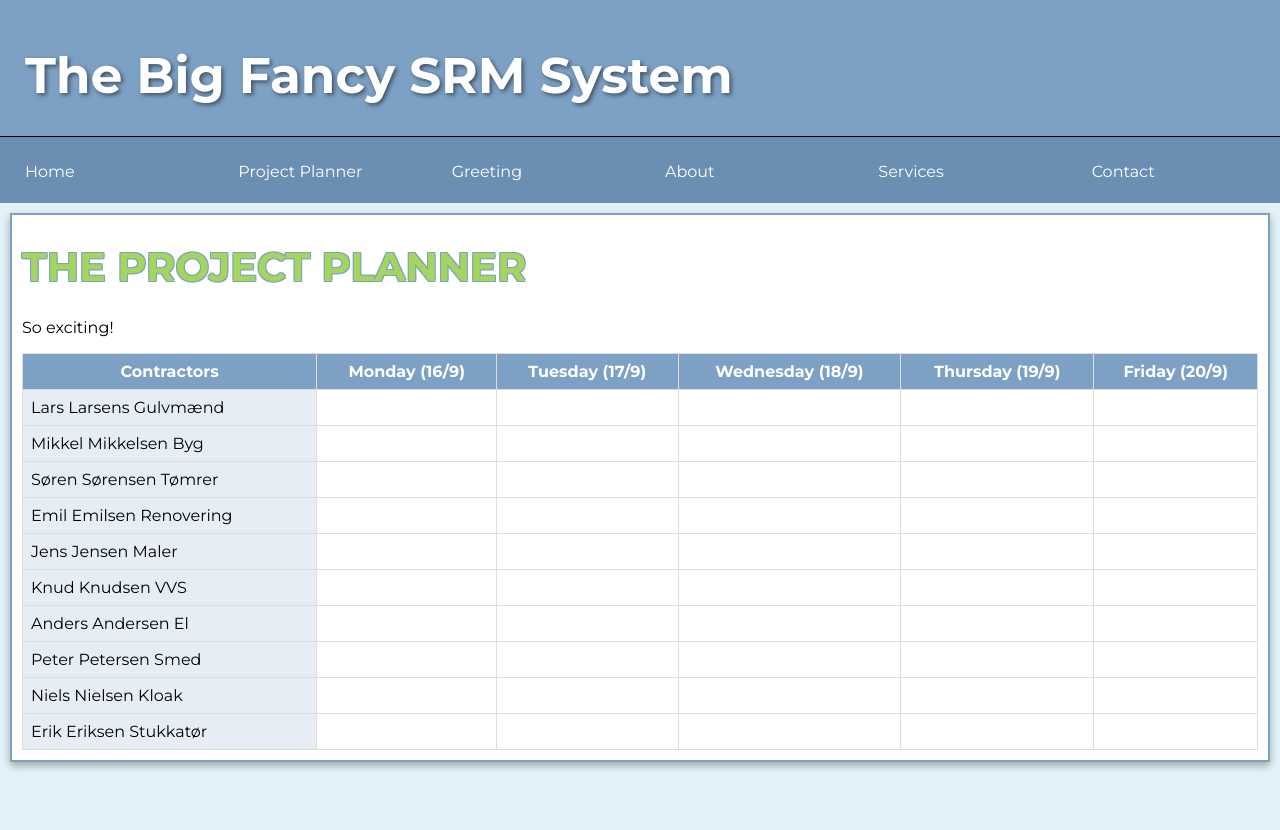
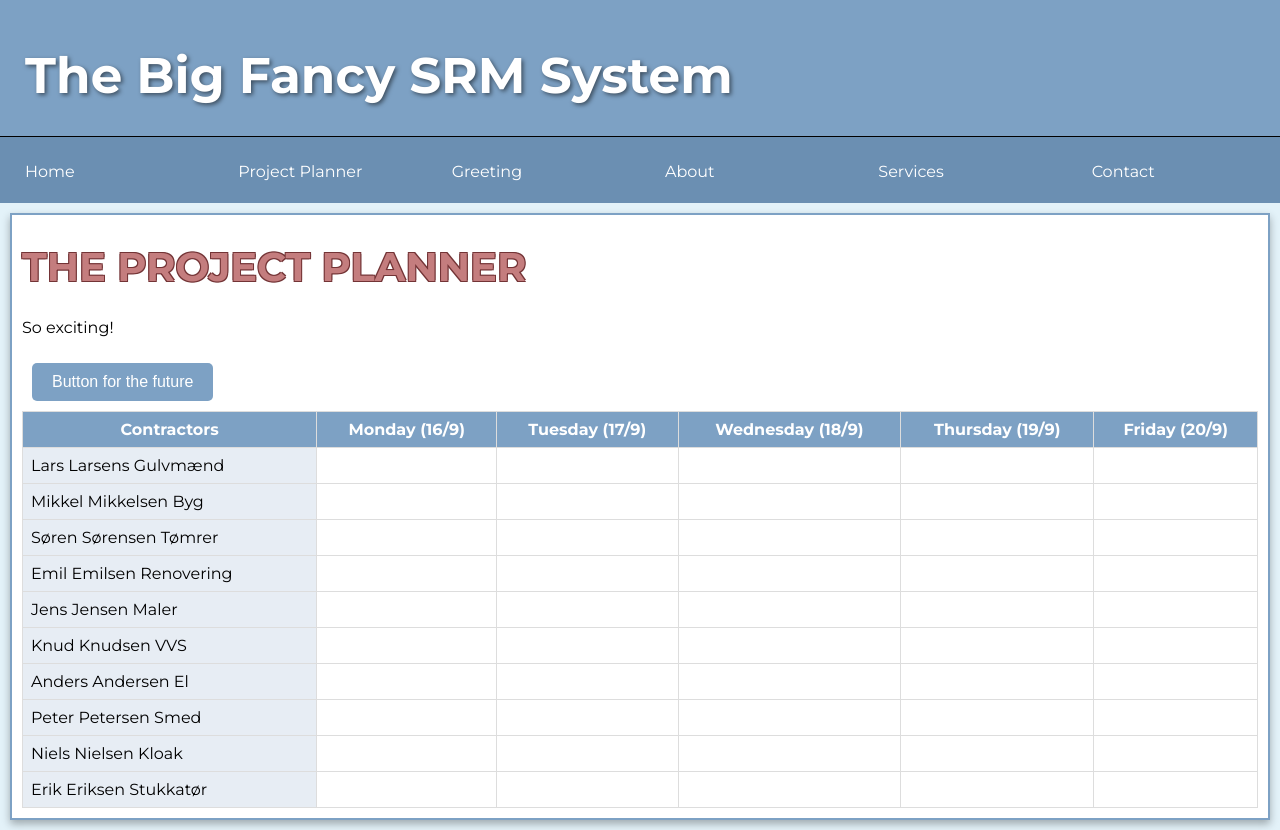
Before and after one commit to MatDat/react-testing-environment, a React (Create React App) app: page /projectPlanner in a window 1280 px wide. Before the commit the page ends 800 px from the top, so only its background shows below. Built offline with nearby package versions, Linux system fonts and the light colour scheme.

Commit message:
Refactor CSS styles and update page title in index.html

```diff
--- a/src/App.css
+++ b/src/App.css
@@ -9,10 +9,10 @@ body {
 
 h1 {
   font-size: 40px;
-  color: #a4d65e;
+  color: #c47d7e;
   text-transform: uppercase;
-  text-shadow: -1px -1px 0 #7da1c4, 1px -1px 0 #7da1c4, -1px 1px 0 #7da1c4,
-    1px 1px 0 #7da1c4;
+  text-shadow: -1px -1px 0 #733436, 1px -1px 0 #733436, -1px 1px 0 #733436,
+    1px 1px 0 #733436;
 }
 
 .App {
@@ -141,9 +141,21 @@ a:hover {
   background-color: #7da1c4;
   color: white;
 }
+
 .contractor-column {
   background-color: #e7edf4; /* Change this to any color you like */
   cursor: pointer;
+}
+
+.contractor-column.active {
+  background-color: #a84c4e;
+  color: white;
+  font-weight: bold;
+}
+
+.contractor-column:hover {
+  background-color: #c47d7e;
+  color: white;
 }
 
 @media (max-width: 768px) {
@@ -158,3 +170,13 @@ a:hover {
     overflow-x: auto;
   }
 }
+.buttonBasic {
+  background-color: #7da1c4;
+  color: white;
+  padding: 10px 20px;
+  border: none;
+  border-radius: 5px;
+  cursor: pointer;
+  font-size: 16px;
+  margin: 10px;
+}
--- /dev/null
+++ b/src/Components/Button.js
@@ -0,0 +1,11 @@
+import React from "react";
+
+const Button = ({ className, onClick, children }) => {
+  return (
+    <button className={className} onClick={onClick}>
+      {children}
+    </button>
+  );
+};
+
+export default Button;
--- a/src/Components/ProjectPlanner.js
+++ b/src/Components/ProjectPlanner.js
@@ -1,12 +1,15 @@
 import React from "react";
 import Tables from "./Tables";
+import Button from "./Button";
 
 const ProjectPlanner = () => {
   return (
     <div className="mainContainer">
       <h1>The Project Planner</h1>
       <p>So exciting!</p>
-
+      <Button className="buttonBasic" onClick={() => alert("Hello!")}>
+        Button for the future
+      </Button>
       <Tables />
     </div>
   );
--- a/src/Components/Tables.js
+++ b/src/Components/Tables.js
@@ -64,7 +64,9 @@ const Tables = () => {
         {dummyNames.map((name, rowIndex) => (
           <tr key={rowIndex}>
             <td
-              className="contractor-column"
+              className={`contractor-column ${
+                selectedContractor === name ? "active" : ""
+              }`}
               onClick={() => handleContractorClick(name)}
             >
               {name}
```
